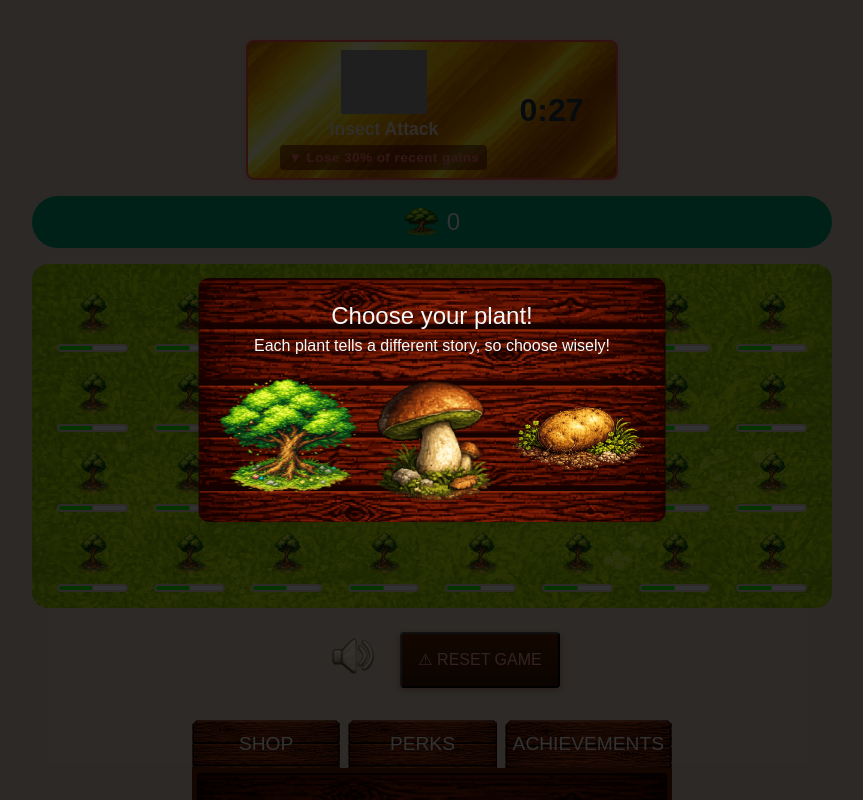
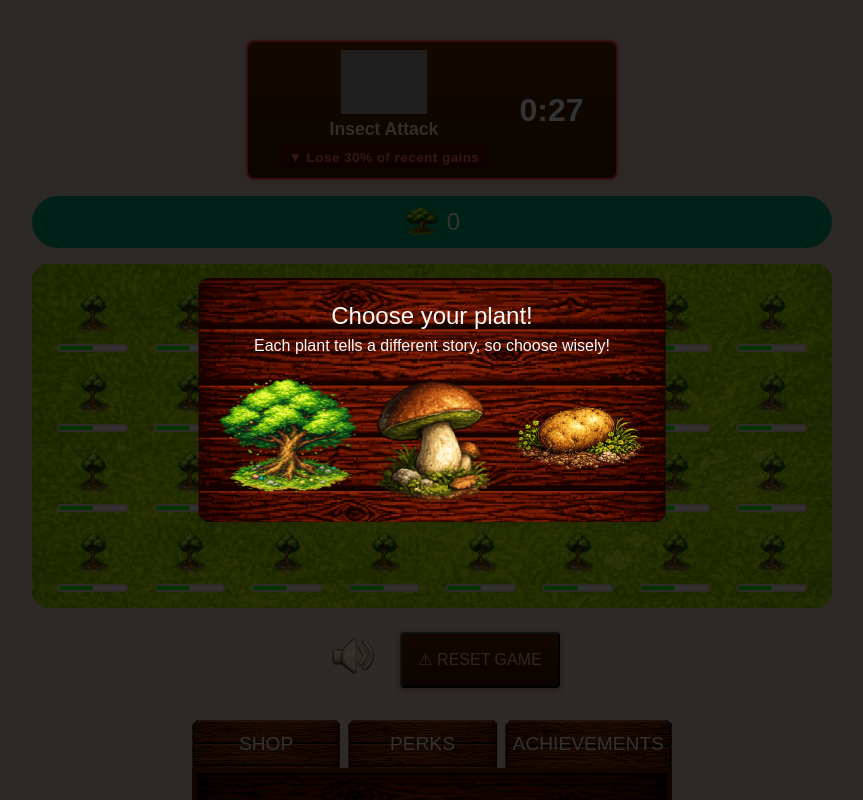
Before and after one commit to SebastianBroz/WBI-klikacka, a Vue app in the folder vite-project/: page / in a window 1280 px wide. Shown: the top 800 px of the page, without its empty margins (208-1071 px from the left). Built offline with nearby package versions, Linux system fonts and the light colour scheme; grey boxes are pictures that could not be loaded; a web font is replaced by a local one.

Commit message:
Bg & text color change in events optimized

```diff
--- a/vite-project/src/App.vue
+++ b/vite-project/src/App.vue
@@ -326,8 +326,6 @@ main {
   transform: translateY(0);
 }
 .buffOrNerf{
-  background-image: url(/pics/golden_bg.png);
-  background-size: cover;
   display: flex;
   justify-content: center;
   align-items: center;
@@ -339,11 +337,15 @@ main {
   transition: border-color 0.3s;
 }
 .buffOrNerf--buff {
+  background-image: url(/pics/golden_bg.png);
+  background-size: cover;
   border-color: #4cff80;
   box-shadow: 0 0 10px rgba(76, 255, 128, 0.25);
 }
 .buffOrNerf--nerf {
+  background: linear-gradient(180deg, #5c2800 0%, #3a1500 100%);
   border-color: #ff5555;
+  color: #ffffff;
   box-shadow: 0 0 10px rgba(255, 85, 85, 0.25);
 }
 .temporary
```
